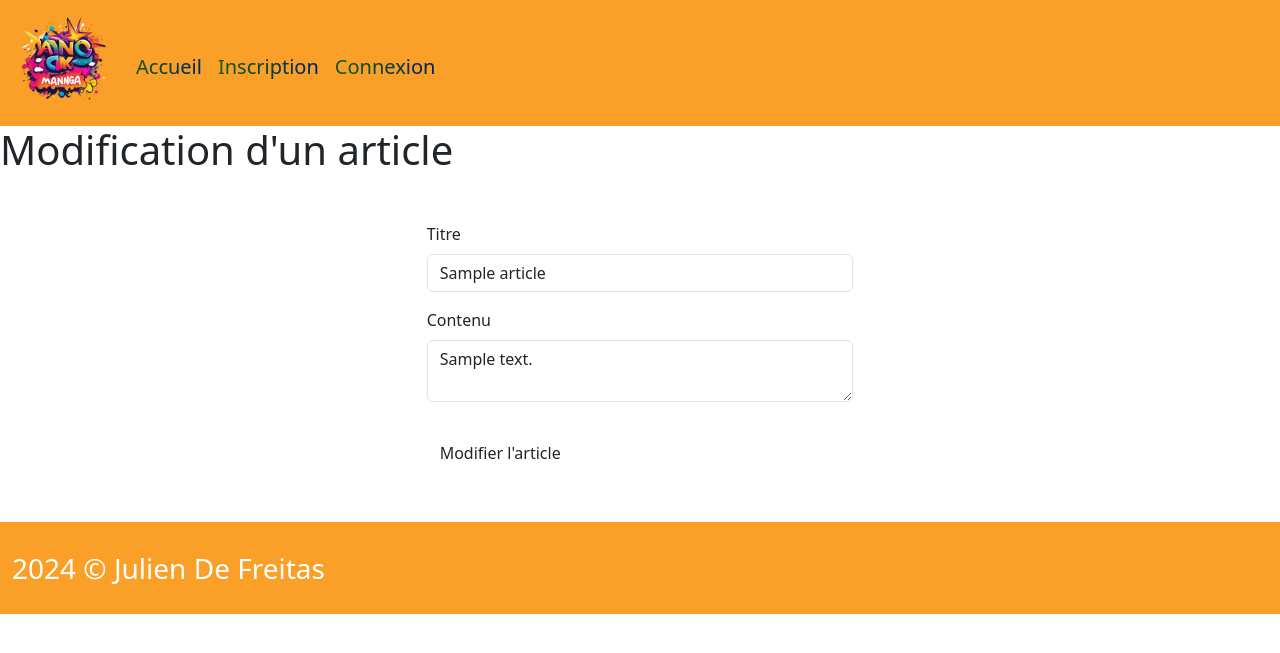
After one commit to DfrtJulien/forumAnime, a PHP site: template app/Views/article/editArticle.view.php in a window 1280 px wide. The commit adds this page. Shown: the top 653 px of the page. Run offline with PHP 8.4, Linux system fonts and the light colour scheme; the template is opened without the code that fills it: most values are stand-ins (such as "Sample title", 1, 10 or a date in 2020).

Commit message:
creation de la modification d'un article

```diff
--- a/app/Controllers/ArticleController.php
+++ b/app/Controllers/ArticleController.php
@@ -2,7 +2,7 @@
 if(isset($_GET['id'])){
     $idArticle = $_GET['id'];
 
-    $query = "SELECT `article`.`title`, `article`.`content`, `article`.`creation_date`, `article`.`modification_date`, `user`.`pseudo`, `user`.`id` AS user_id
+    $query = "SELECT `article`.`title`, `article`.`id`, `article`.`content`, `article`.`creation_date`, `article`.`modification_date`, `user`.`pseudo`, `user`.`id` AS user_id
     FROM `article`
     INNER JOIN `user` ON `article`.`id_user` = `user`.`id`
     WHERE `article`.`id` = :id_article";
--- /dev/null
+++ b/app/Views/article/editArticle.view.php
@@ -0,0 +1,31 @@
+<?php
+    require_once(__DIR__ . "/../partials/head.php");
+?>
+<h1>Modification d'un article</h1>
+<form method="POST">
+    <div class="col-md-4 mx-auto d-block mt-5">
+        <div class="mb-3">
+            <label for="title" class="form-label">Titre</label>
+            <input type="text" class="form-control" name='title' id="title" value="<?= $article['title'] ?>">
+            <?php if (isset($arrayError['title'])) {
+				?>
+					<p class='text-danger'><?= $arrayError['title'] ?></p>
+				<?php
+            } ?>
+        </div>
+        <div class="mb-3">
+            <label for="content" class="form-label">Contenu</label>
+            <textarea class="form-control" name="content"><?= $article['content'] ?></textarea>
+            <?php if (isset($arrayError['content'])) {
+				?>
+					<p class='text-danger'><?= $arrayError['content'] ?></p>
+				<?php
+            } ?>
+        </div>
+
+        <button type="submit" class="btn colorPurpel mt-3">Modifier l'article</button>
+    </div>
+</form>
+<?php
+    require_once(__DIR__ . "/../partials/footer.php");
+?>
--- a/config/router.php
+++ b/config/router.php
@@ -20,7 +20,8 @@ $routes = [
     '/subject' => 'SubjectController.php',
     '/articles' => 'AllArticleController.php',
     '/article' => 'ArticleController.php',
-    '/addArticle' => "AddArticleController.php"
+    '/addArticle' => "AddArticleController.php",
+    '/editArticle' => 'EditArticleController.php'
 ];
 
 
```
Also changed, not shown: app/Controllers/EditArticleController.php (added, +44 -0 lines), app/Views/article/article.view.php (+10 -6 lines).
